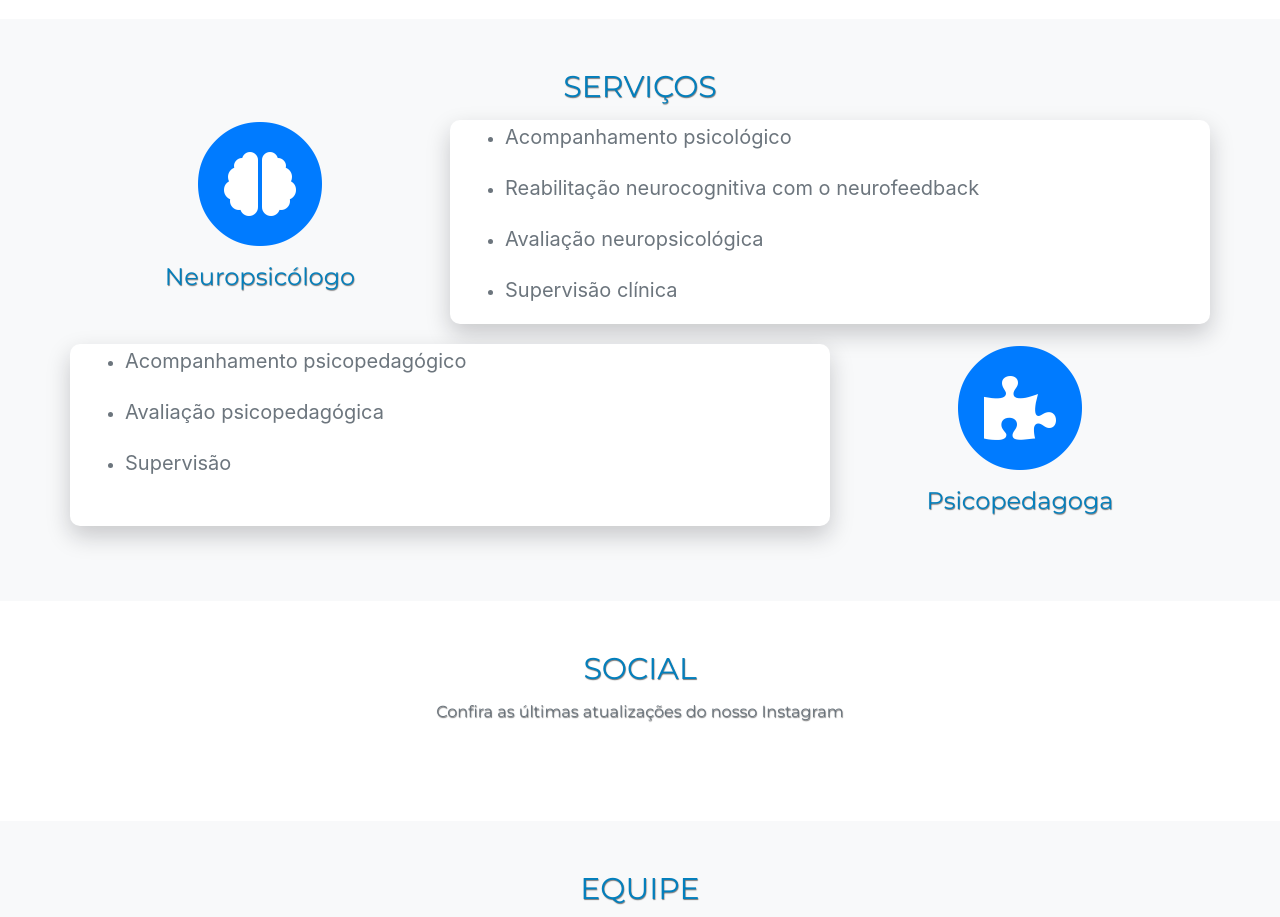
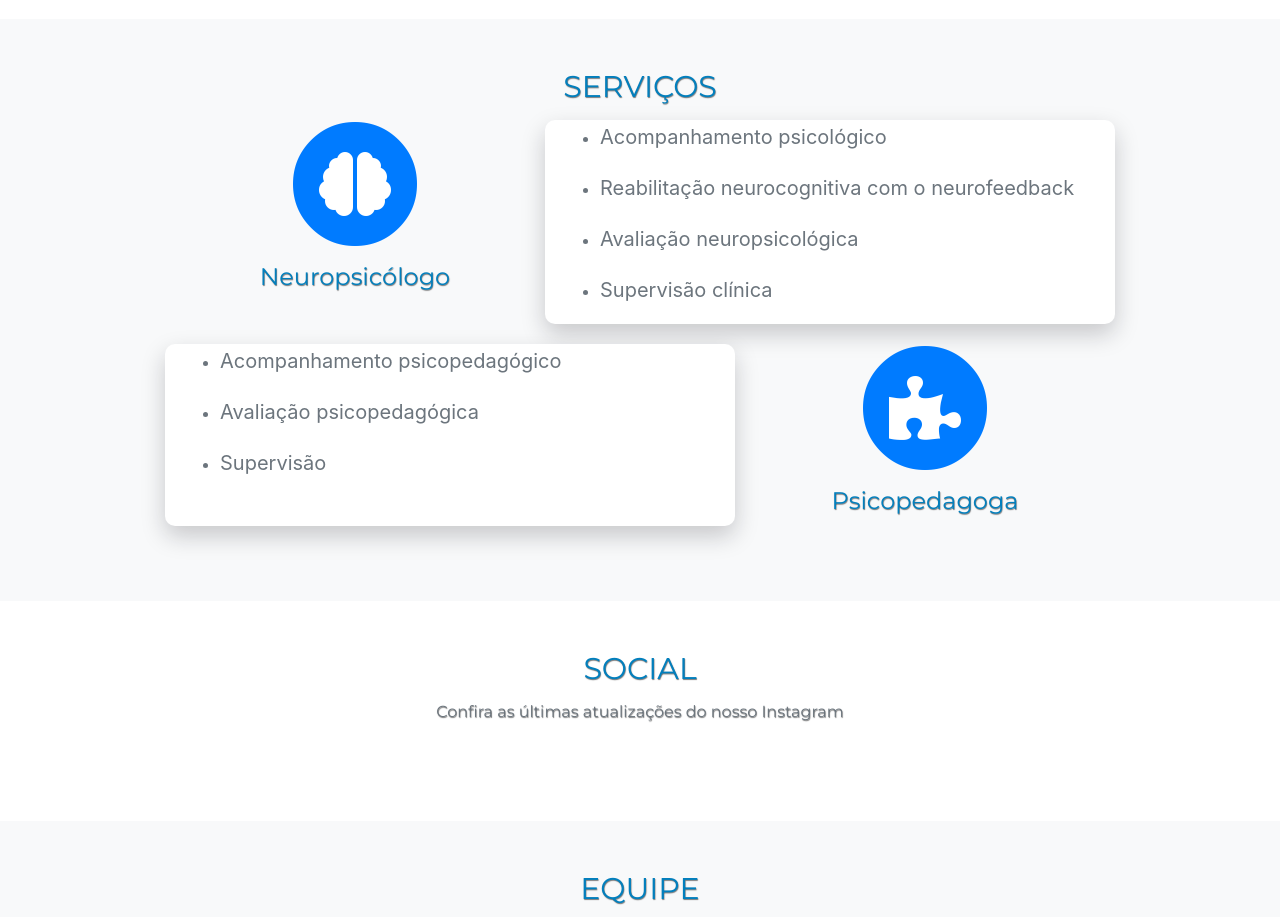
Before and after one commit to Clevinacio/clevinacio.github.io, a website with bundled scripts: page index.html in a window 1280 px wide. Shown: the part 1360-2277 px from the top of the page. Built offline with nearby package versions, Linux system fonts and the light colour scheme; a web font is replaced by a local one.

Commit message:
ajusta layout

```diff
--- a/index.html
+++ b/index.html
@@ -100,7 +100,7 @@
           <h2 class="section-heading text-uppercase">Serviços</h2>
         </div>
       </div>
-      <div data-aos="fade-right" class="row service-row">
+      <div data-aos="fade-right" class="row service-row justify-content-center">
         <div class="col-md-4 icon-div">
           <span class="fa-stack fa-4x">
             <i class="fas fa-circle fa-stack-2x text-primary"></i>
@@ -108,7 +108,7 @@
           </span>
           <h4 class="service-heading">Neuropsicólogo</h4>
         </div>
-        <div class="col-md-8 description">
+        <div class="col-md-6 description">
           <ul>
             <li class="text-muted">
               <p>Acompanhamento psicológico</p>
@@ -125,8 +125,8 @@
           </ul>
         </div>
       </div>
-      <div data-aos="fade-left" class="row service-row">
-        <div class="col-md-8 description2">
+      <div data-aos="fade-left" class="row service-row justify-content-center">
+        <div class="col-md-6 description2">
           <ul>
             <li class="text-muted">
               <p>Acompanhamento psicopedagógico</p>
```
